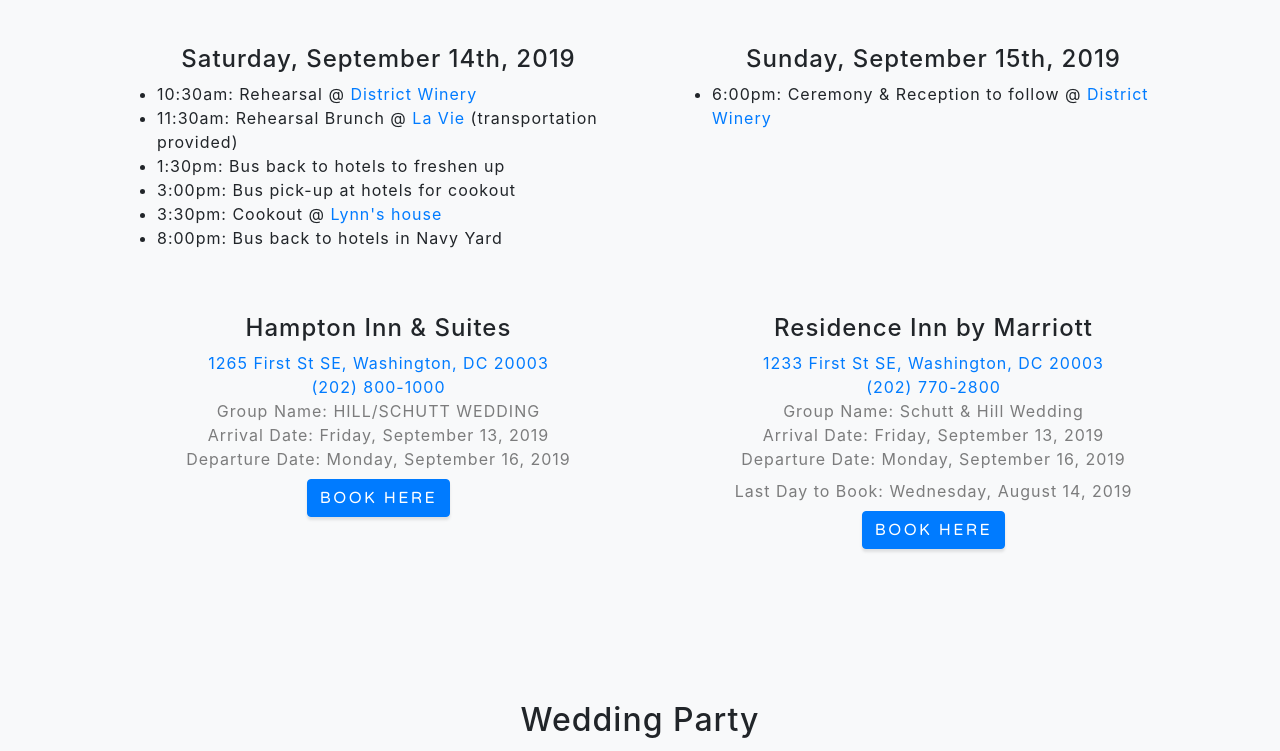
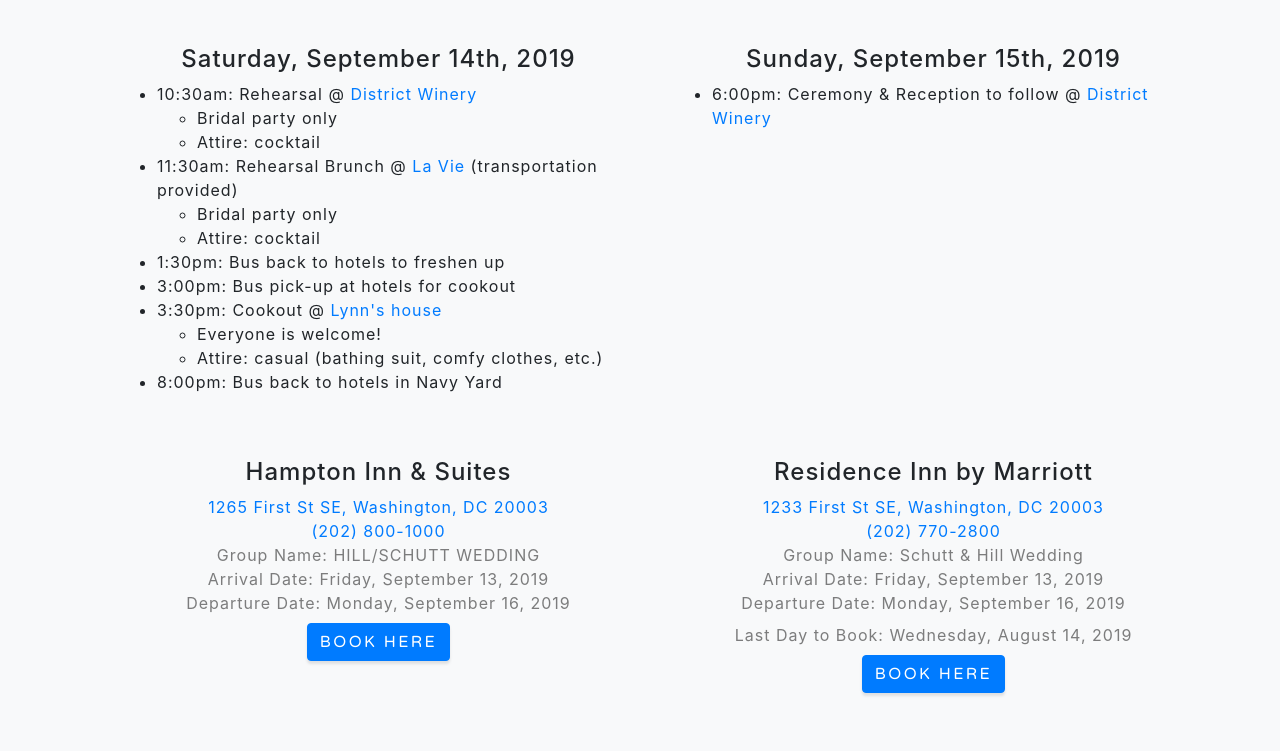
Before and after one commit to kyleandbrittany/kyleandbrittany.github.io, a website with bundled scripts: page index.html in a window 1280 px wide. Shown: the part 1589-2340 px from the top of the page. Built offline with nearby package versions, Linux system fonts and the light colour scheme.

Commit message:
schedule update

```diff
--- a/index.html
+++ b/index.html
@@ -111,11 +111,43 @@
           <div class="featured-text">
             <h4 class="text-center">Saturday, September 14th, 2019</h4>
             <ul>
-              <li>10:30am: Rehearsal @ <a href='https://goo.gl/maps/5XLt5HQroM3m29nRA' target="_blank">District Winery</a></li>
-              <li>11:30am: Rehearsal Brunch @ <a href='https://goo.gl/maps/EY7cozRBR1EDBaEL7' target="_blank">La Vie</a> (transportation provided)</li>
+              <li>
+                  10:30am: Rehearsal @ <a href='https://goo.gl/maps/5XLt5HQroM3m29nRA' target="_blank">District Winery</a>
+                  <ul>
+                    <li>
+                      Bridal party only
+                    </li>
+                    <li>
+                      Attire: cocktail
+                    </li>
+                  </ul>
+              </li>
+              <li>
+                11:30am: Rehearsal Brunch @ <a href='https://goo.gl/maps/EY7cozRBR1EDBaEL7' target="_blank">La Vie</a> (transportation provided)
+                <ul>
+                  <li>
+                    Bridal party only
+                  </li>
+                  <li>
+                    Attire: cocktail
+                  </li>
+                </ul>
+              </li>
               <li>1:30pm: Bus back to hotels to freshen up</li>
               <li>3:00pm: Bus pick-up at hotels for cookout</li>
-              <li>3:30pm: Cookout @ <a href='https://goo.gl/maps/jRKXDWEXAhxaCFGz7' target="_blank">Lynn's house</a></li>
+              <li>
+                3:30pm: Cookout @ <a href='https://goo.gl/maps/jRKXDWEXAhxaCFGz7' target="_blank">Lynn's house</a>
+                <ul>
+                  <li>
+                    Everyone is welcome!
+                  </li>
+                  <li>
+                    Attire: casual (bathing suit, comfy clothes, etc.)
+                  </li>
+                </ul>
+
+
+              </li>
               <li>8:00pm: Bus back to hotels in Navy Yard</li>
             </ul>
           </div>
```
